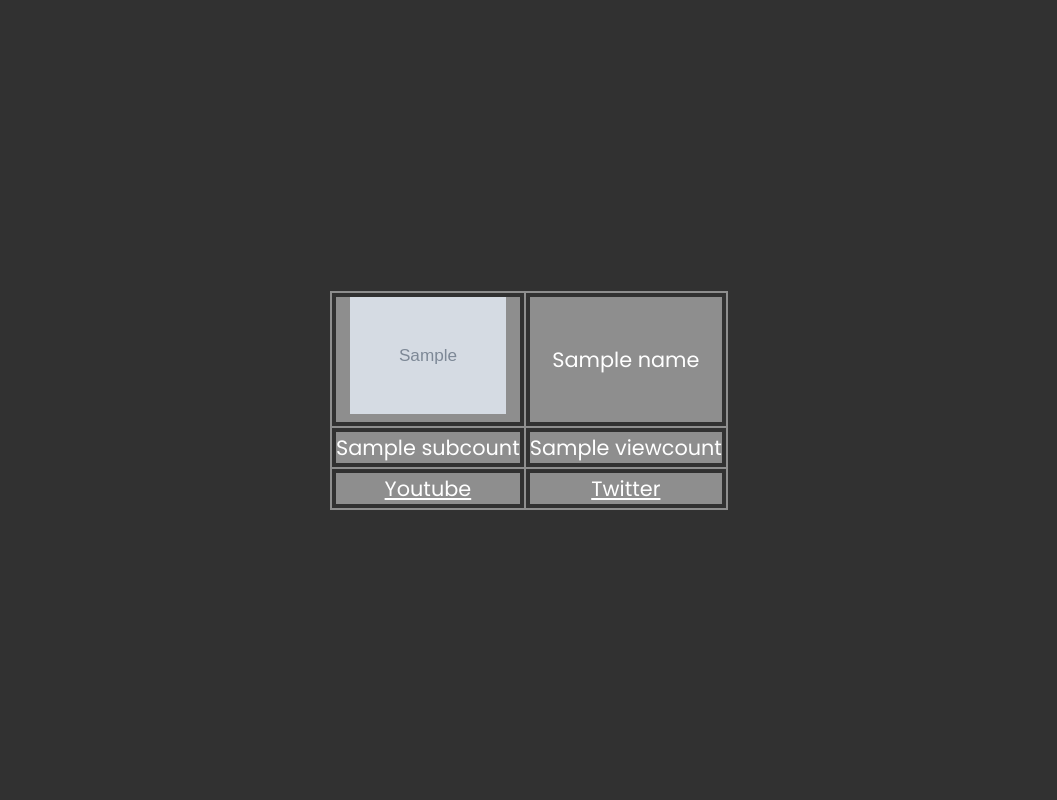
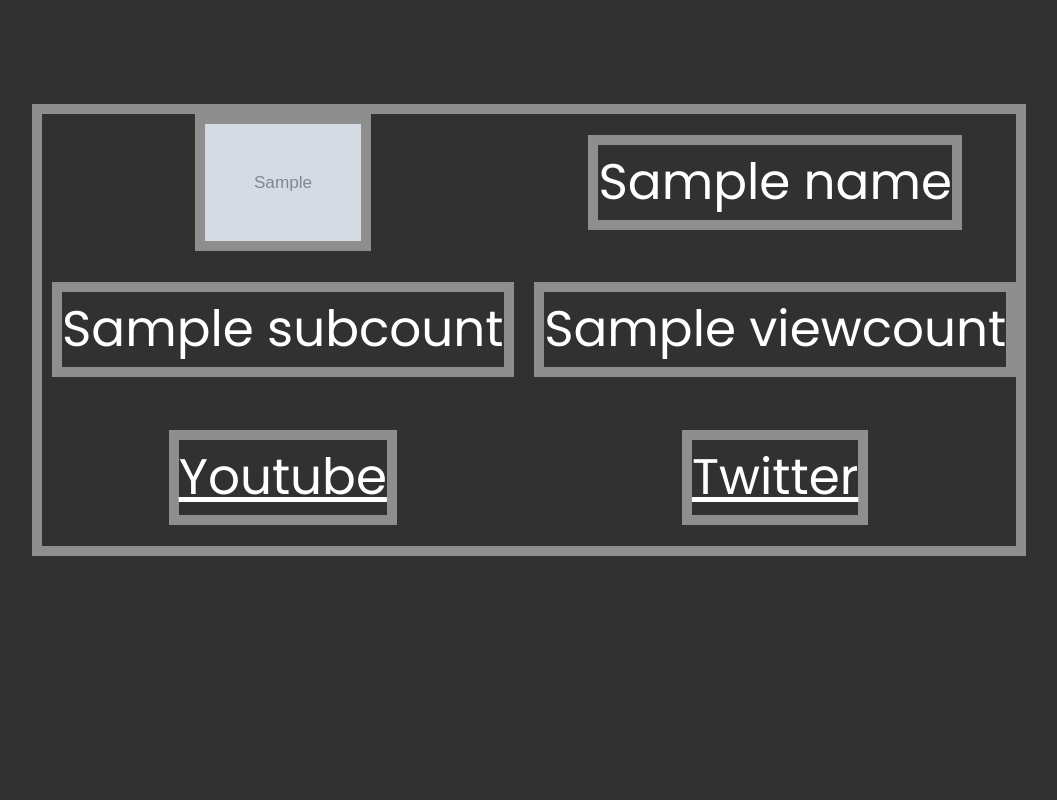
Before and after one commit to MyGamesM/holoapp, a Flask app: template templates/idol.html in a window 1280 px wide. Shown: the whole page, without its empty margins (111-1168 px from the left). Run offline with Flask 2, Linux system fonts and the light colour scheme; the template is opened without the code that fills it: most values are stand-ins (such as "Sample title", 1, 10 or a date in 2020); grey boxes marked "Sample" are stand-in pictures; parts of the project's set-up code (start-up, migrations or seed data) failed here and were passed over.

Commit message:
progress

```diff
--- a/static/styles/idol.css
+++ b/static/styles/idol.css
@@ -18,18 +18,50 @@ body {
 .main {
 	display: grid;
 	place-items: center;
-	grid-template-rows: 25vh 50vh 25vh;
+	margin-top: calc((10vw + 10vh) / 2);
 }
 
 .content {
+	display: grid;
+	place-items: center;
+	gap: calc((1vw + 1vh) / 2);
+	/* place-items: center; */
+	grid-template-areas: "a b"
+						 "c d"
+						 "e f";
+	grid-template-columns: repeat(2, 1fr);
+	grid-template-rows: repeat(3, 1fr);
+	border: 10px solid var(--light-gray);
+}
+
+.pfp {
+	grid-area: a;
+	width: min(800px, calc((15vw + 15vh) / 2));
+}
+.name { grid-area: b; }
+.sub { grid-area: c; }
+.view { grid-area: d; }
+.yt { grid-area: e; }
+.twt { grid-area: f; }
+
+.text {
+	/* font-size: calc((3vh + 3vw) / 2); */
+	font-size: 50px;
+}
+
+.content > * {
+	/* display: block; */
+	border: 10px solid var(--light-gray);
+}
+
+/*
+.content {
 	grid-row: 2 / 3;
 	background-color: var(--light-gray);
-	/* border: #202020 solid calc((1vh + 1vh) / 2); */
 }
 
 .table {
 	font-size: max(20px, calc((2vw + 2vh) / 2));
-    /* border-spacing: 1rem 0.5rem; */
 	text-align:center;
 }
 
@@ -40,3 +72,4 @@ body {
 .pfp {
 	width: min(800px, calc((15vw + 15vh) / 2));
 }
+*/
--- a/templates/idol.html
+++ b/templates/idol.html
@@ -7,32 +7,14 @@
 <body>
 	<div class="main">
 		<div class="content">
-			<table class="table">
-				<tr>
-					<td>
-						<img src={{icon}} class="pfp">
-					</td>
-					<td>
-						<p>{{name}}</p>
-					</td>
-				</tr>
-				<tr>
-					<td class="txt">
-						<p>{{subcount}}</p>
-					</td>
-					<td class="txt">
-						<p>{{viewcount}}</p>
-					</td>
-				</tr>
-				<tr>
-					<td>
-						<a href='https://www.youtube.com/channel/{{yt}}'>Youtube</a>
-					</td>
-					<td>
-						<a href='https://www.twitter.com/{{twt}}'>Twitter</a>
-					</td>
-				</tr>
-			</table>
+			<img src={{icon}} class="pfp">
+			<p class="name text">{{name}}</p>
+
+			<p class="sub text">{{subcount}}</p>
+			<p class="view text">{{viewcount}}</p>
+
+			<a class="yt text" href='https://www.youtube.com/channel/{{yt}}'>Youtube</a>
+			<a class="twt text" href='https://www.twitter.com/{{twt}}'>Twitter</a>
 		</div>
 	</div>
 </body>
```
